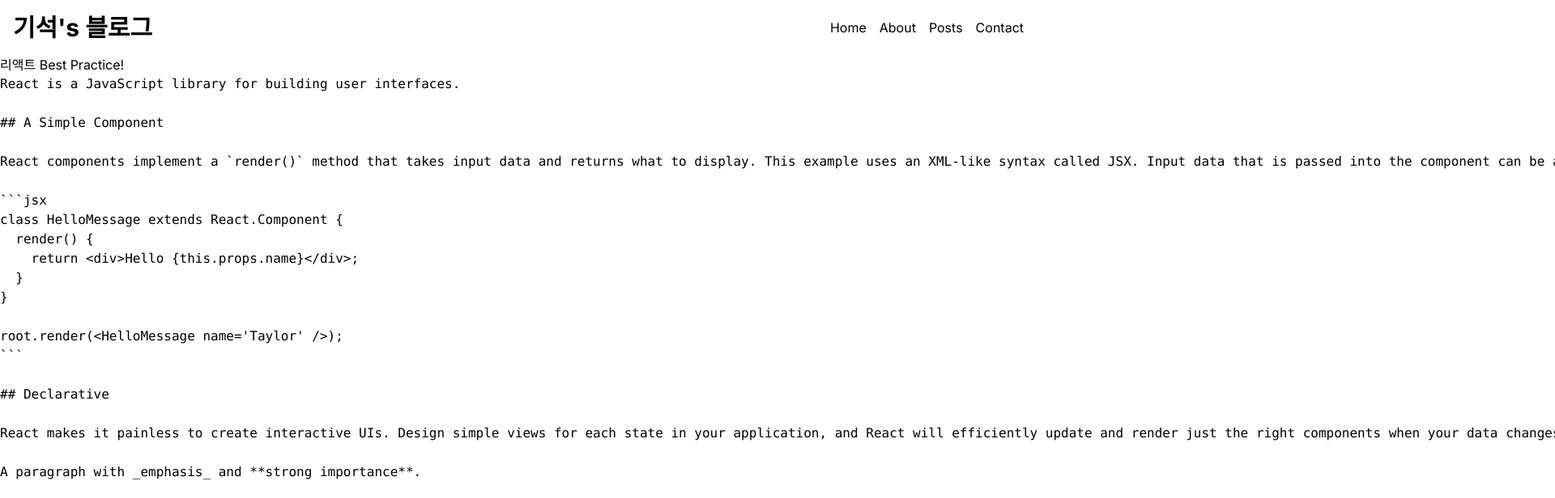
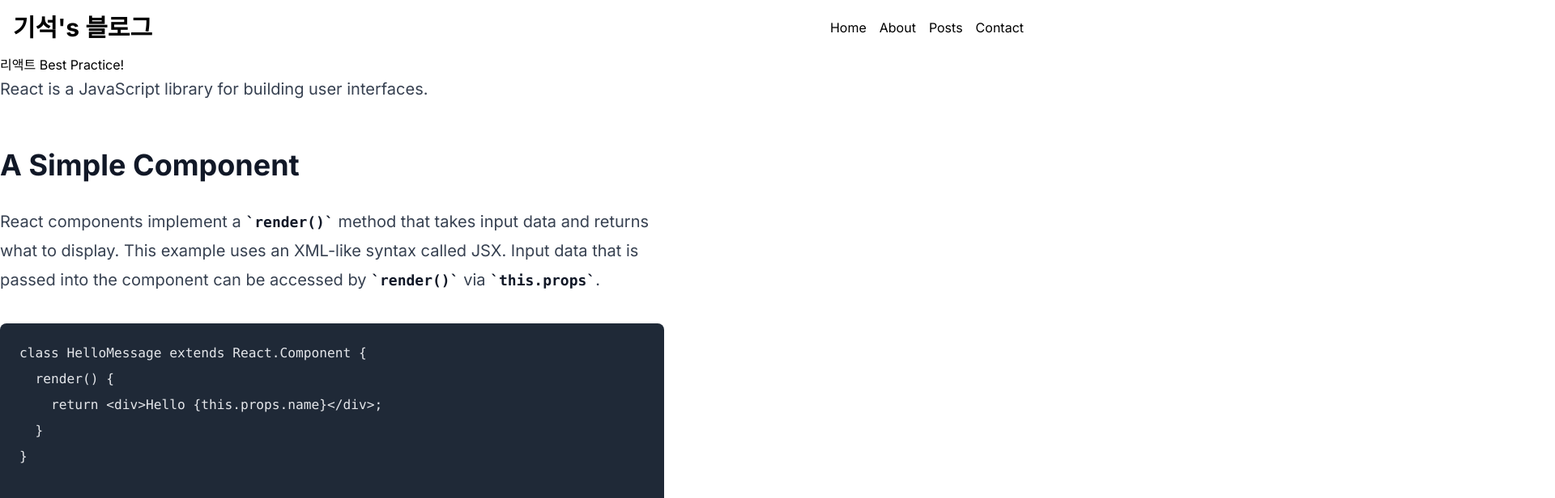
Before and after one commit to GiSeok-Hong/next-blog, a Next.js app: page /posts/best-react-practices in a window 1280 px wide. Shown: the top 616 px of the page at 81% size, 1920 px wide, since content can reach past the window. Built offline with nearby package versions, Linux system fonts and the light colour scheme.

Commit message:
feat: react-markdown 설치
react-markdown
remark-gfm
tailwindcss/typography 설치 및 설정

```diff
--- a/package.json
+++ b/package.json
@@ -19,8 +19,13 @@
     "postcss": "8.4.23",
     "react": "18.2.0",
     "react-dom": "18.2.0",
+    "react-markdown": "^8.0.7",
     "react-multi-carousel": "^2.8.3",
+    "remark-gfm": "^3.0.1",
     "tailwindcss": "3.3.2",
     "typescript": "5.0.4"
+  },
+  "devDependencies": {
+    "@tailwindcss/typography": "^0.5.9"
   }
 }
--- a/src/app/posts/[slug]/page.tsx
+++ b/src/app/posts/[slug]/page.tsx
@@ -1,3 +1,4 @@
+import MarkdownViewer from "@/components/MarkdownViewer";
 import { getPostData } from "@/service/posts";
 
 type Props = {
@@ -12,7 +13,7 @@
   return (
     <>
       <h1>{post.title}</h1>
-      <pre>{post.content}</pre>
+      <MarkdownViewer content={post.content} />
     </>
   );
 }
--- /dev/null
+++ b/src/components/MarkdownViewer.tsx
@@ -0,0 +1,10 @@
+import ReactMarkdown from "react-markdown";
+import remarkGfm from "remark-gfm";
+
+export default function MarkdownViewer({ content }: { content: string }) {
+  return (
+    <ReactMarkdown className="prose lg:prose-xl" remarkPlugins={[remarkGfm]}>
+      {content}
+    </ReactMarkdown>
+  );
+}
--- a/tailwind.config.js
+++ b/tailwind.config.js
@@ -1,18 +1,18 @@
 /** @type {import('tailwindcss').Config} */
 module.exports = {
   content: [
-    './src/pages/**/*.{js,ts,jsx,tsx,mdx}',
-    './src/components/**/*.{js,ts,jsx,tsx,mdx}',
-    './src/app/**/*.{js,ts,jsx,tsx,mdx}',
+    "./src/pages/**/*.{js,ts,jsx,tsx,mdx}",
+    "./src/components/**/*.{js,ts,jsx,tsx,mdx}",
+    "./src/app/**/*.{js,ts,jsx,tsx,mdx}",
   ],
   theme: {
     extend: {
       backgroundImage: {
-        'gradient-radial': 'radial-gradient(var(--tw-gradient-stops))',
-        'gradient-conic':
-          'conic-gradient(from 180deg at 50% 50%, var(--tw-gradient-stops))',
+        "gradient-radial": "radial-gradient(var(--tw-gradient-stops))",
+        "gradient-conic":
+          "conic-gradient(from 180deg at 50% 50%, var(--tw-gradient-stops))",
       },
     },
   },
-  plugins: [],
-}
+  plugins: [require("@tailwindcss/typography")],
+};
```
Also changed, not shown: 1 other file (tests, documents, lock files or other folders).
